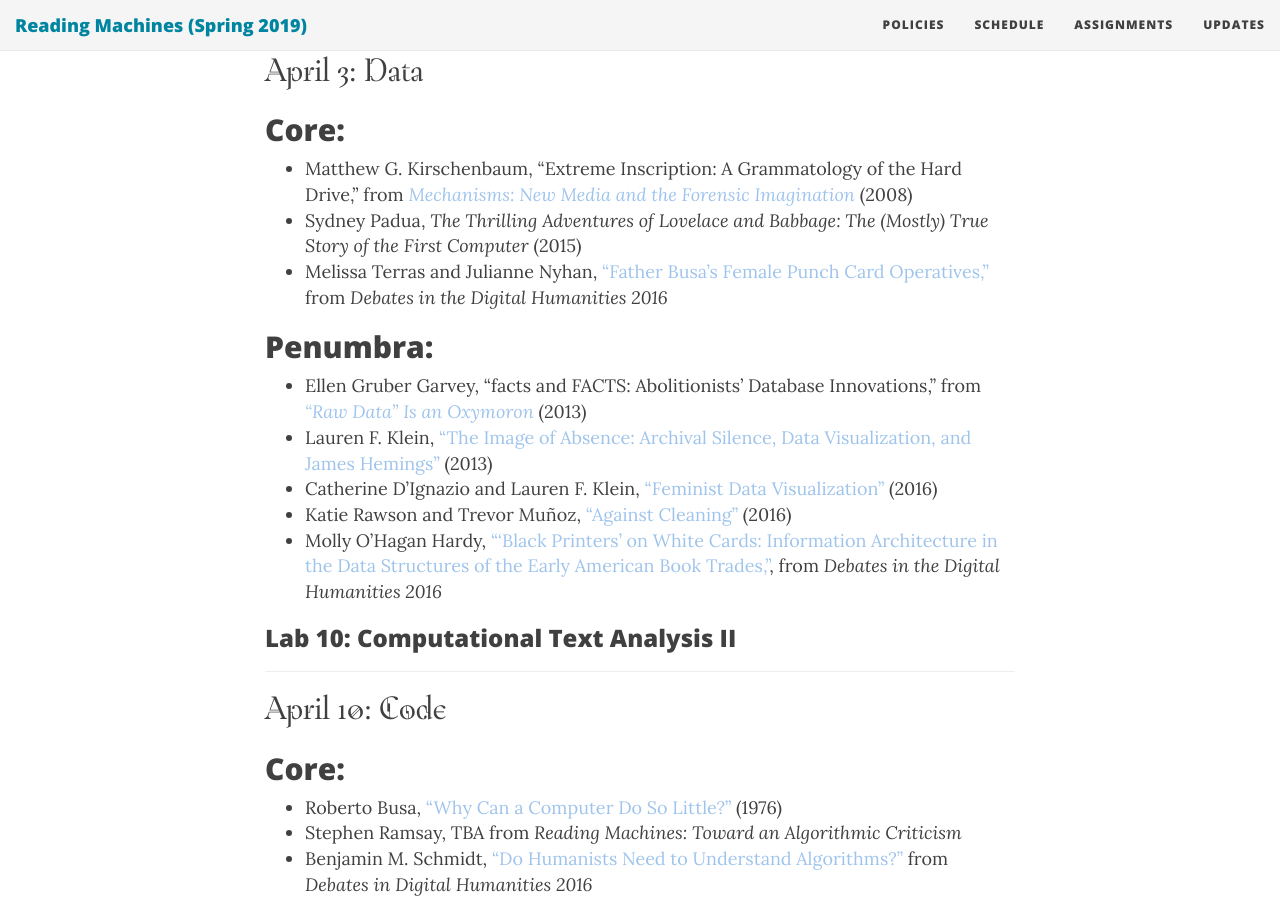
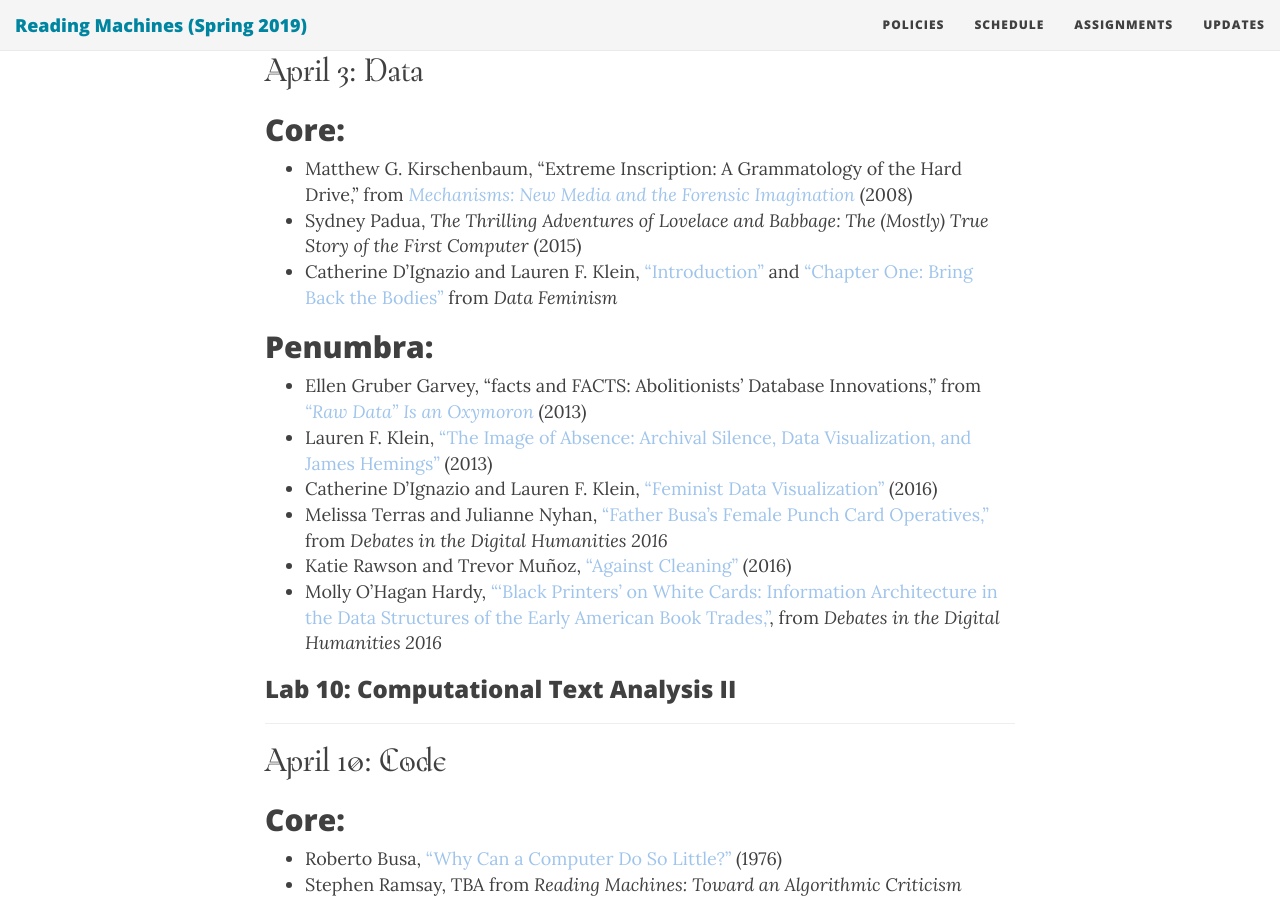
Before and after one commit to rccordell/s19rm, a Jekyll site: the page built from schedule.md, in a window 1280 px wide and 900 px high, scrolled down 7901 px. Built offline with Jekyll 4.4.1, drawn with Linux system fonts in a browser that asks for light colours; nearby versions of some CDN libraries; some web fonts are replaced.

Commit message:
add new klein dignazio reading

```diff
--- a/schedule.md
+++ b/schedule.md
@@ -258,13 +258,14 @@ The majority of our readings will be available online or through [a digital cour
 
 + Matthew G. Kirschenbaum, "Extreme Inscription: A Grammatology of the Hard Drive," from [*Mechanisms: New Media and the Forensic Imagination*](https://northeastern.alma.exlibrisgroup.com/leganto/public/01NEU_INST/citation/8894017000001401?auth=SAML) (2008)
 + Sydney Padua, *The Thrilling Adventures of Lovelace and Babbage: The (Mostly) True Story of the First Computer* (2015)
-+ Melissa Terras and Julianne Nyhan, ["Father Busa’s Female Punch Card Operatives,"](http://dhdebates.gc.cuny.edu/debates/text/57) from *Debates in the Digital Humanities 2016*
++ Catherine D’Ignazio and Lauren F. Klein, ["Introduction"](https://bookbook.pubpub.org/pub/dgv16l22) and ["Chapter One: Bring Back the Bodies"](https://bookbook.pubpub.org/pub/zrlj0jqb) from *Data Feminism*
 
 ## Penumbra:
 
 + Ellen Gruber Garvey, "facts and FACTS: Abolitionists’ Database Innovations," from [*"Raw Data" Is an Oxymoron*](https://northeastern.alma.exlibrisgroup.com/leganto/public/01NEU_INST/citation/8894017080001401?auth=SAML) (2013)
 + Lauren F. Klein, ["The Image of Absence: Archival Silence, Data Visualization, and James Hemings"](https://northeastern.alma.exlibrisgroup.com/leganto/public/01NEU_INST/citation/8894017030001401?auth=SAML) (2013)
 + Catherine D’Ignazio and Lauren F. Klein, ["Feminist Data Visualization"](http://www.kanarinka.com/wp-content/uploads/2015/07/IEEE_Feminist_Data_Visualization.pdf) (2016)
++ Melissa Terras and Julianne Nyhan, ["Father Busa’s Female Punch Card Operatives,"](http://dhdebates.gc.cuny.edu/debates/text/57) from *Debates in the Digital Humanities 2016*
 + Katie Rawson and Trevor Muñoz, ["Against Cleaning"](http://curatingmenus.org/articles/against-cleaning/) (2016)
 + Molly O’Hagan Hardy, ["'Black Printers' on White Cards: Information Architecture in the Data Structures of the Early American Book Trades,"](http://dhdebates.gc.cuny.edu/debates/text/82), from *Debates in the Digital Humanities 2016*
 
```
